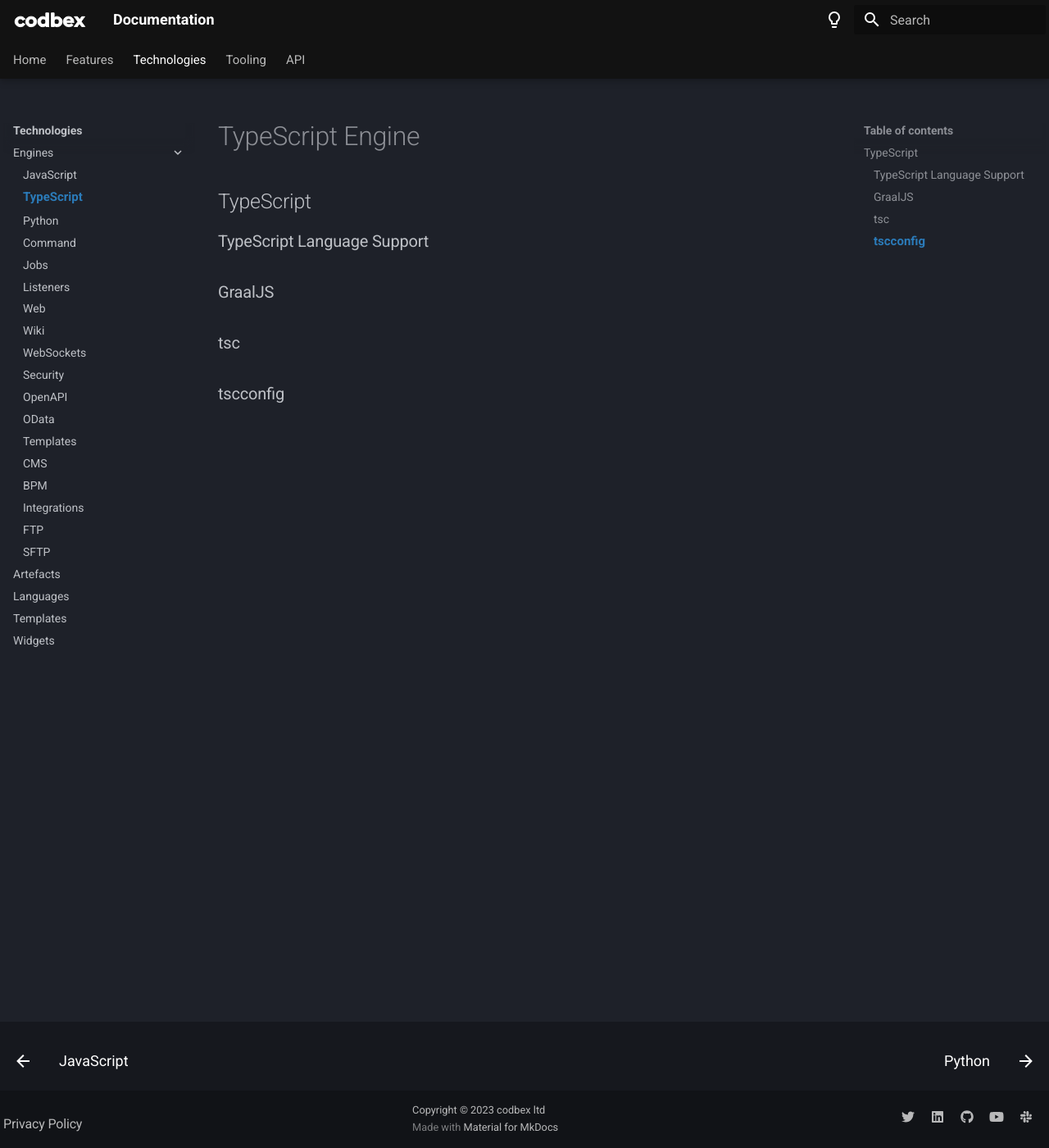
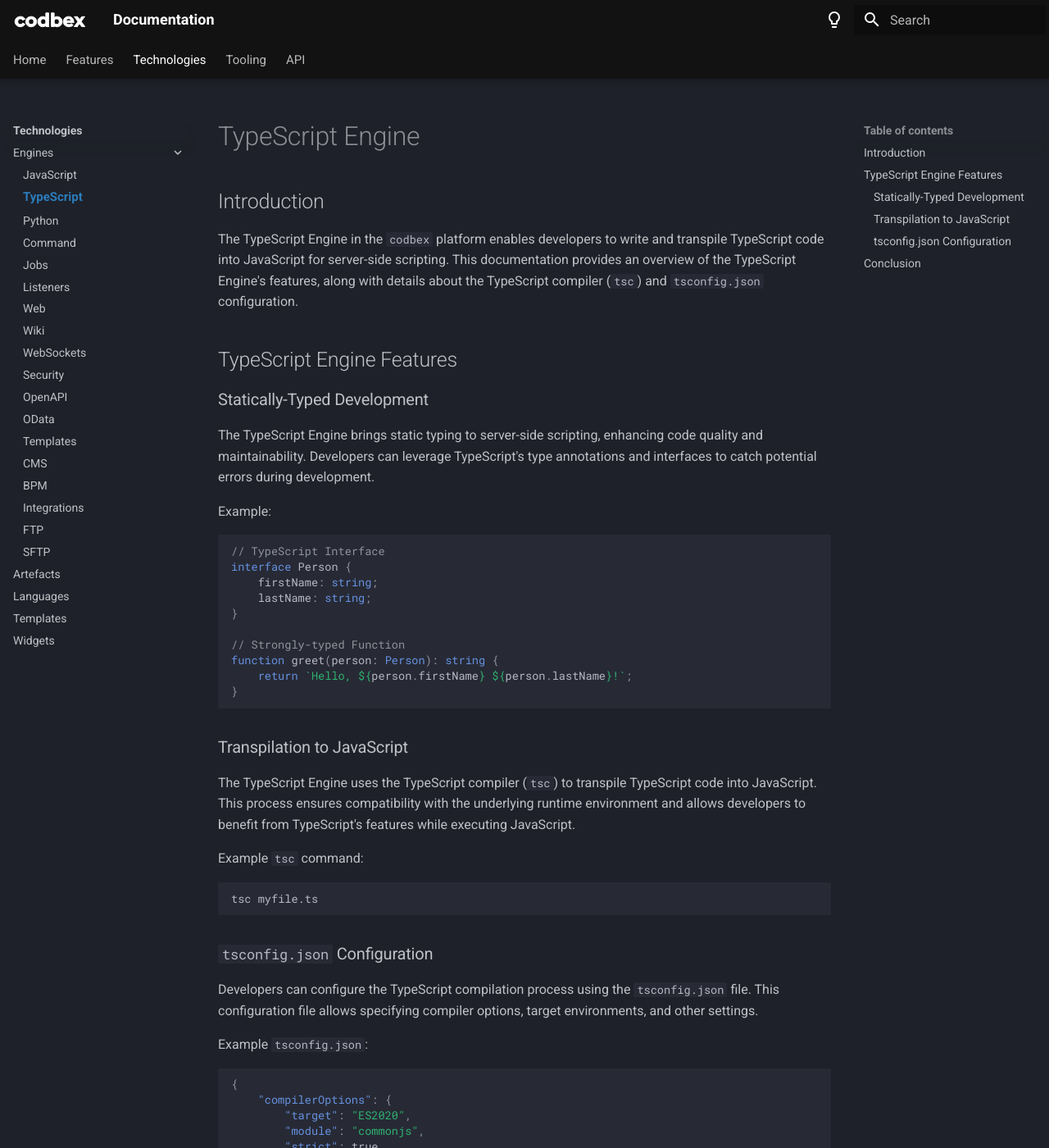
Before and after one commit to codbex/codbex-documentation, an MkDocs documentation site: the page built from docs/technologies/engines/typescript.md, in a window 1280 px wide and 1400 px high. Shown: the whole window at 82% size. Built offline with MkDocs 1.6.1 and Material for MkDocs 9.7.7, drawn with Linux system fonts in a browser that asks for light colours; some of the changed text lies outside the part shown.

Commit message:
typescript engine

````diff
--- a/docs/technologies/engines/typescript.md
+++ b/docs/technologies/engines/typescript.md
@@ -1,11 +1,60 @@
 # TypeScript Engine
 
-## TypeScript
+## Introduction
 
-### TypeScript Language Support
+The TypeScript Engine in the `codbex` platform enables developers to write and transpile TypeScript code into JavaScript for server-side scripting. This documentation provides an overview of the TypeScript Engine's features, along with details about the TypeScript compiler (`tsc`) and `tsconfig.json` configuration.
 
-### GraalJS
+## TypeScript Engine Features
 
-### tsc
+### Statically-Typed Development
 
-### tscconfig
+The TypeScript Engine brings static typing to server-side scripting, enhancing code quality and maintainability. Developers can leverage TypeScript's type annotations and interfaces to catch potential errors during development.
+
+Example:
+
+```typescript
+// TypeScript Interface
+interface Person {
+    firstName: string;
+    lastName: string;
+}
+
+// Strongly-typed Function
+function greet(person: Person): string {
+    return `Hello, ${person.firstName} ${person.lastName}!`;
+}
+```
+
+### Transpilation to JavaScript
+
+The TypeScript Engine uses the TypeScript compiler (`tsc`) to transpile TypeScript code into JavaScript. This process ensures compatibility with the underlying runtime environment and allows developers to benefit from TypeScript's features while executing JavaScript.
+
+Example `tsc` command:
+
+```bash
+tsc myfile.ts
+```
+
+### `tsconfig.json` Configuration
+
+Developers can configure the TypeScript compilation process using the `tsconfig.json` file. This configuration file allows specifying compiler options, target environments, and other settings.
+
+Example `tsconfig.json`:
+
+```json
+{
+    "compilerOptions": {
+        "target": "ES2020",
+        "module": "commonjs",
+        "strict": true
+    },
+    "include": ["src/**/*.ts"],
+    "exclude": ["node_modules"]
+}
+```
+
+In this example, the tsconfig.json file specifies the target ECMAScript version, module system, and strict typing options.
+
+## Conclusion
+
+The TypeScript Engine in the `codbex` platform, combined with the TypeScript compiler (`tsc`) and `tsconfig.json` configuration, provides developers with a powerful environment for building statically-typed server-side applications. Leveraging TypeScript's features, transpilation capabilities, and configuration options, developers can enhance the development and maintenance of their projects.
````
